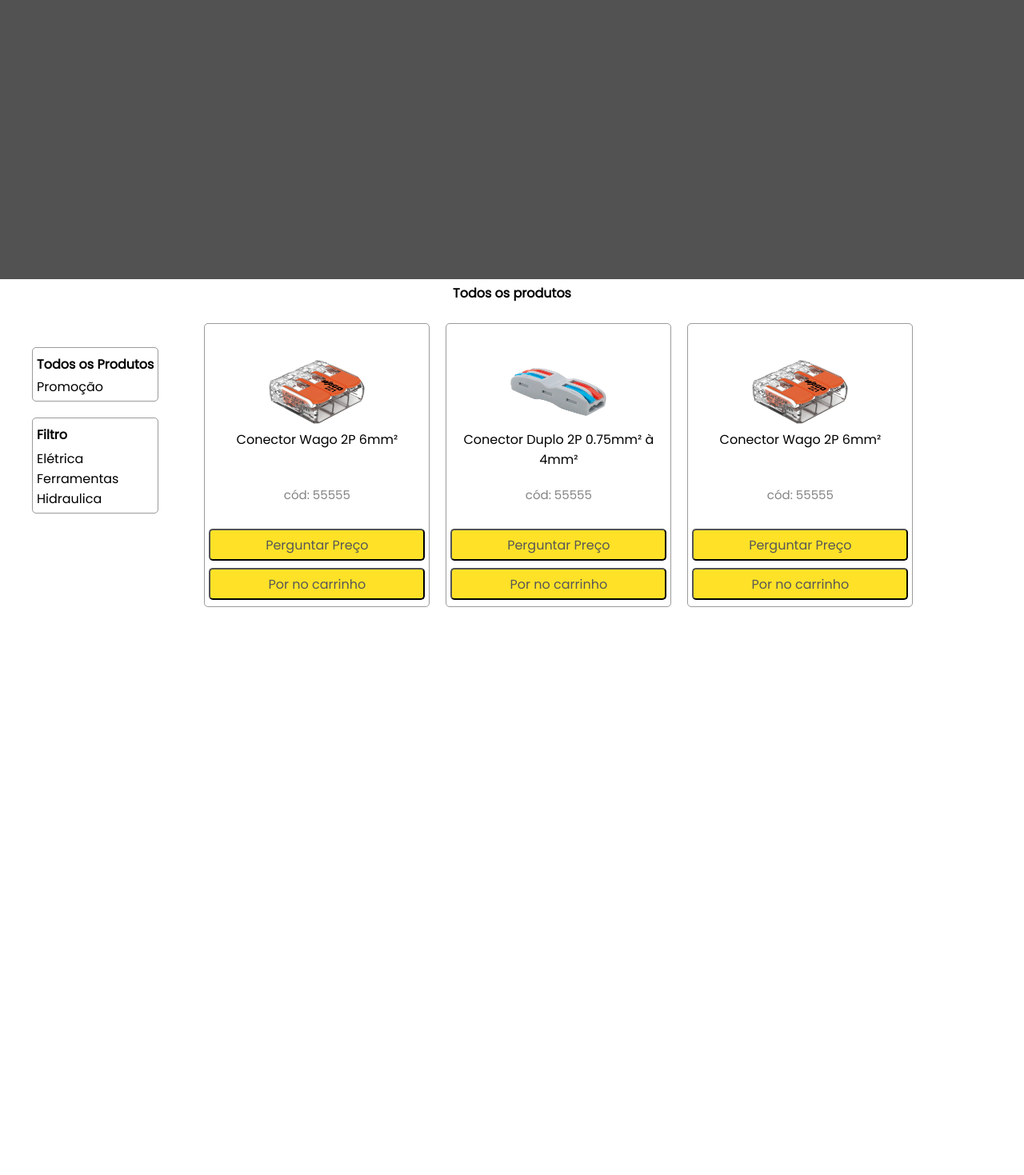
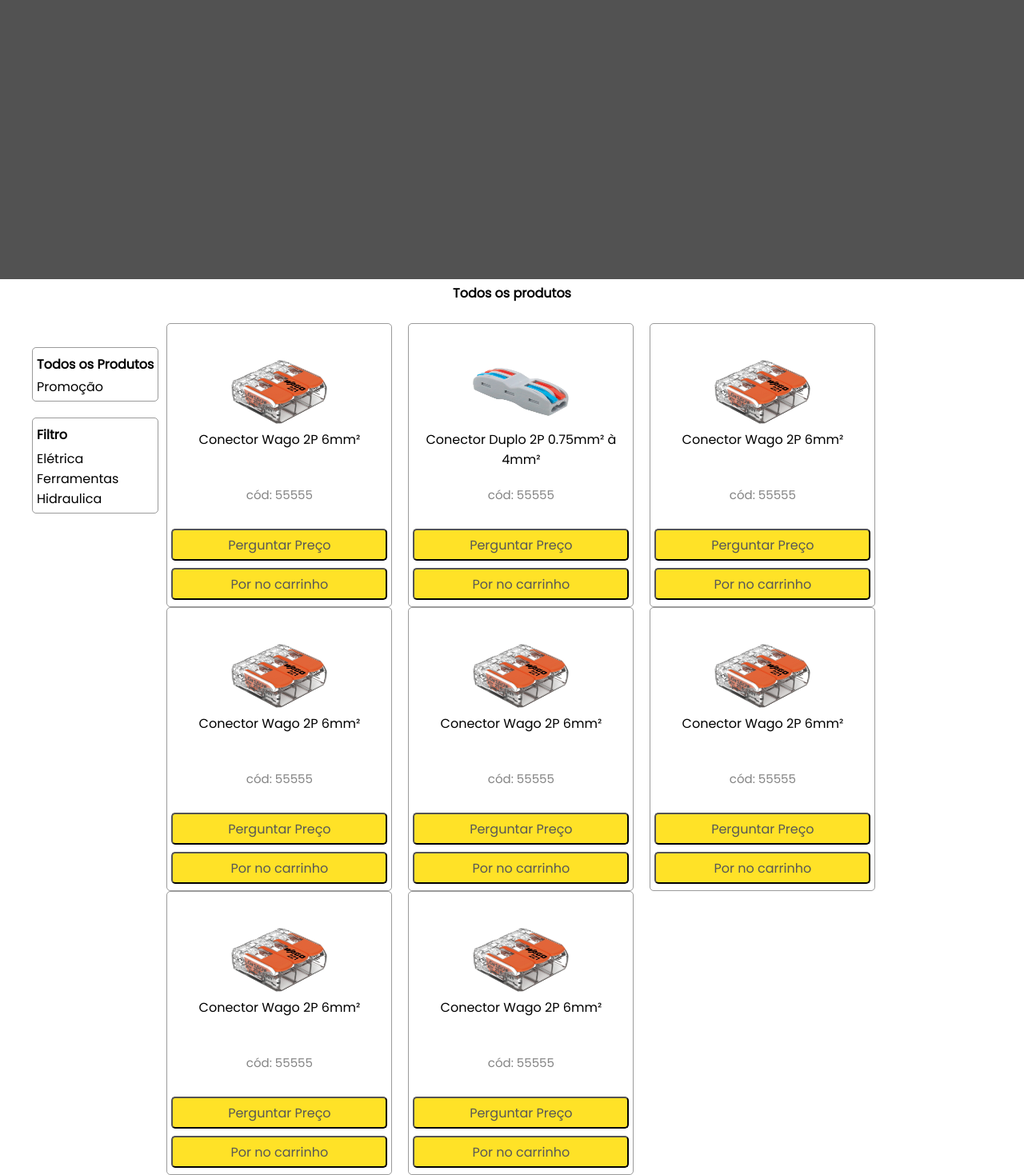
Before and after one commit to LuiggiNeves/EletricaBolt, a PHP site: page / in a window 1280 px wide. Shown: the part 199-1668 px from the top of the page at 80% size. Before the commit the page ends 958 px from the top, so only its background shows below. Run offline with PHP 8.4, Linux system fonts and the light colour scheme.

Commit message:
Quebra de linha produtos
Quebra a linha após 3 produtos serem adicionados na div pai. Quarto produto cai para linha de baixo.

```diff
--- a/Css/style-index.css
+++ b/Css/style-index.css
@@ -288,8 +288,8 @@
 
 .catalago-box-container{
     width: 1000px;
-
-    display: inline-flex;
+    height: 100%;
+    display: flex;
     justify-content: center;
 }
 
@@ -297,6 +297,7 @@
 
 .catalago-box{
     display: flex;
+    flex-wrap: wrap;
 }
 
 .catalago-product-base{
--- a/index.html
+++ b/index.html
@@ -183,6 +183,67 @@
                             </div>
                         </div>
 
+                        <div class="catalago-box">
+                            <div class="catalago-product-base">
+                                <div class="container-base-product">
+                                    <div class="product-img"><p><img src="Assets/img/product/wago img teste.jpg" alt=""></p></div>
+                                    <div class="product-name"><p>Conector Wago 2P 6mm²  </p></div>
+                                    <div class="product-cod"><p>cód: 55555</p></div>
+                                    <div class="product-price-wpp generic-btn-product"><p><button>Perguntar Preço</button></p></div>
+                                    <div class="product-add-orc generic-btn-product"><p><button>Por no carrinho</button></p></div>
+                                </div>
+                            </div>
+                        </div>
+
+                        <div class="catalago-box">
+                            <div class="catalago-product-base">
+                                <div class="container-base-product">
+                                    <div class="product-img"><p><img src="Assets/img/product/wago img teste.jpg" alt=""></p></div>
+                                    <div class="product-name"><p>Conector Wago 2P 6mm²  </p></div>
+                                    <div class="product-cod"><p>cód: 55555</p></div>
+                                    <div class="product-price-wpp generic-btn-product"><p><button>Perguntar Preço</button></p></div>
+                                    <div class="product-add-orc generic-btn-product"><p><button>Por no carrinho</button></p></div>
+                                </div>
+                            </div>
+                        </div>
+
+                        <div class="catalago-box">
+                            <div class="catalago-product-base">
+                                <div class="container-base-product">
+                                    <div class="product-img"><p><img src="Assets/img/product/wago img teste.jpg" alt=""></p></div>
+                                    <div class="product-name"><p>Conector Wago 2P 6mm²  </p></div>
+                                    <div class="product-cod"><p>cód: 55555</p></div>
+                                    <div class="product-price-wpp generic-btn-product"><p><button>Perguntar Preço</button></p></div>
+                                    <div class="product-add-orc generic-btn-product"><p><button>Por no carrinho</button></p></div>
+                                </div>
+                            </div>
+                        </div>
+
+                        <div class="catalago-box">
+                            <div class="catalago-product-base">
+                                <div class="container-base-product">
+                                    <div class="product-img"><p><img src="Assets/img/product/wago img teste.jpg" alt=""></p></div>
+                                    <div class="product-name"><p>Conector Wago 2P 6mm²  </p></div>
+                                    <div class="product-cod"><p>cód: 55555</p></div>
+                                    <div class="product-price-wpp generic-btn-product"><p><button>Perguntar Preço</button></p></div>
+                                    <div class="product-add-orc generic-btn-product"><p><button>Por no carrinho</button></p></div>
+                                </div>
+                            </div>
+                        </div>
+
+                        <div class="catalago-box">
+                            <div class="catalago-product-base">
+                                <div class="container-base-product">
+                                    <div class="product-img"><p><img src="Assets/img/product/wago img teste.jpg" alt=""></p></div>
+                                    <div class="product-name"><p>Conector Wago 2P 6mm²  </p></div>
+                                    <div class="product-cod"><p>cód: 55555</p></div>
+                                    <div class="product-price-wpp generic-btn-product"><p><button>Perguntar Preço</button></p></div>
+                                    <div class="product-add-orc generic-btn-product"><p><button>Por no carrinho</button></p></div>
+                                </div>
+                            </div>
+                        </div>
+
+
 
 
                     </div>
@@ -195,5 +256,6 @@
 
     </footer>
 
+
 </body>
 </html>
```
